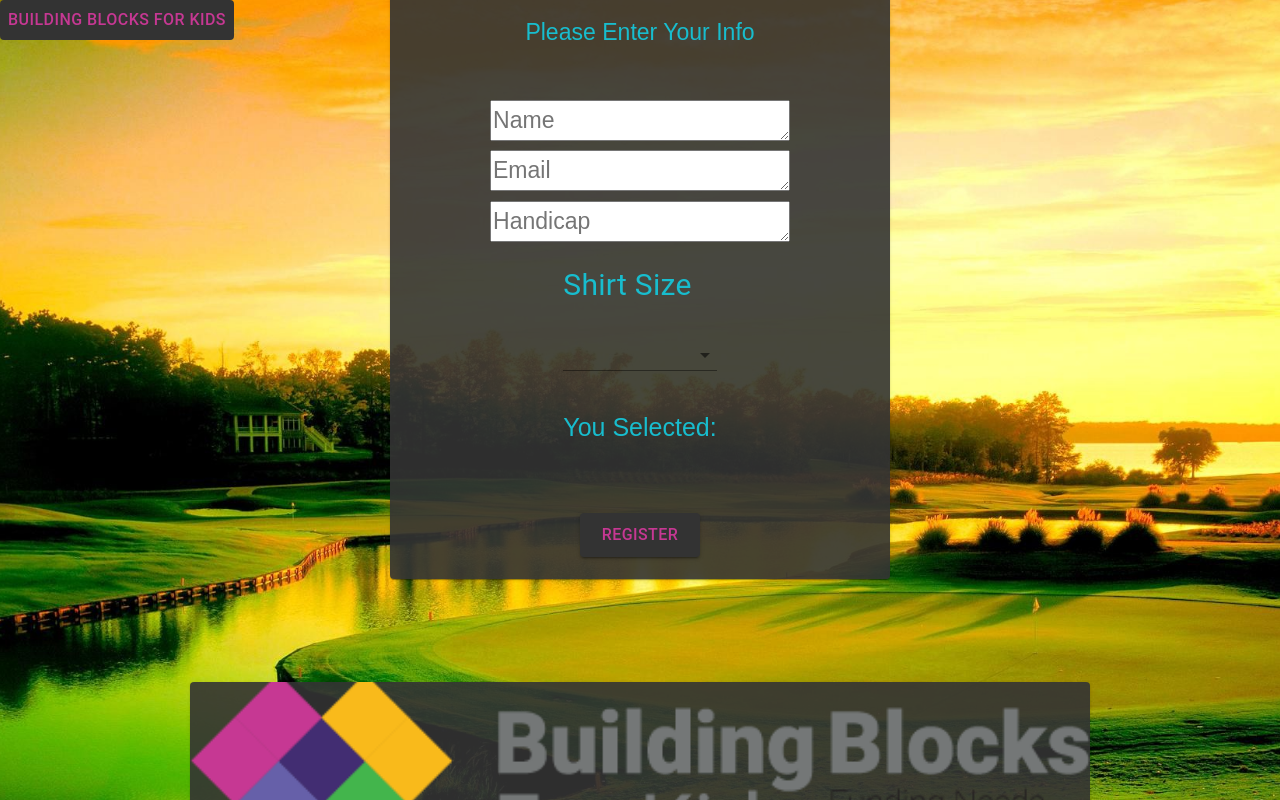
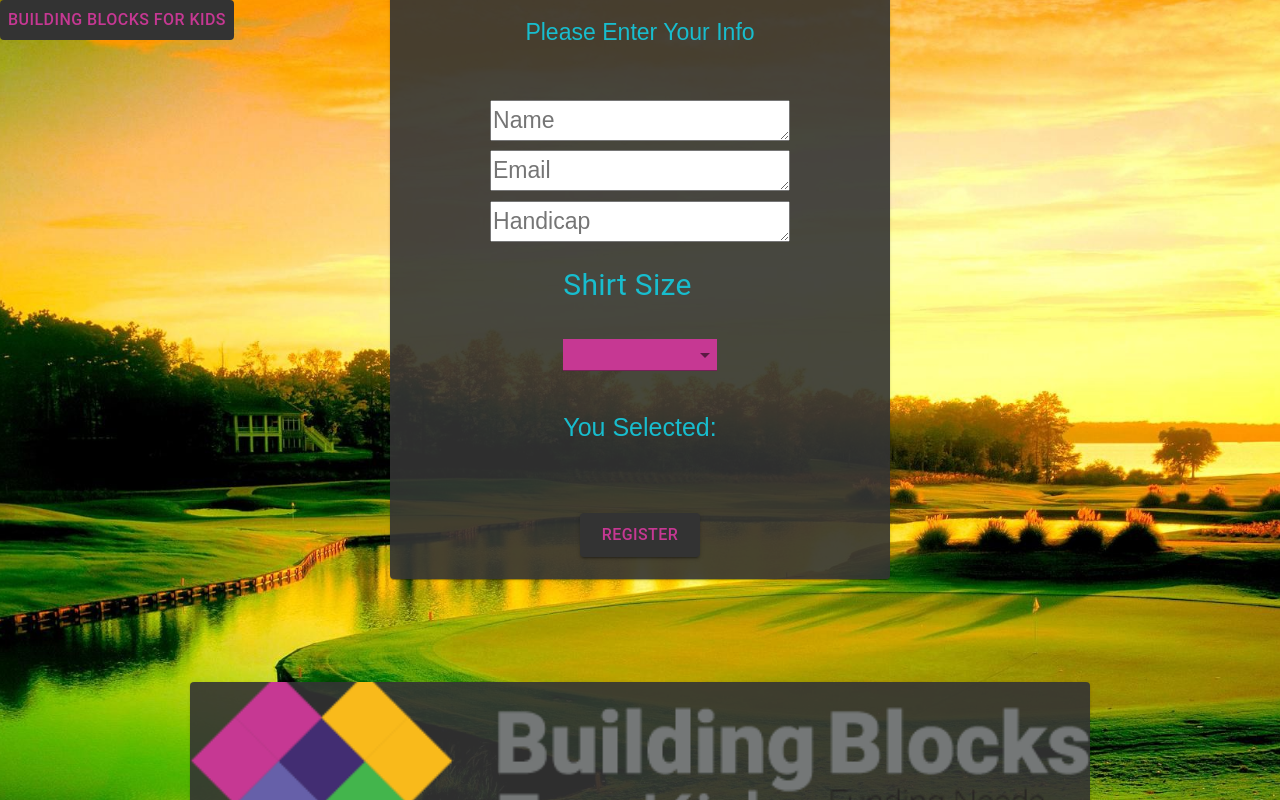
Before and after one commit to nwreese/buildingBlocks, a React (Create React App) app: page /#/Registration in a window 1280 px wide. Shown: the top 800 px of the page. Built offline with nearby package versions, Linux system fonts and the light colour scheme.

Commit message:
reg update

```diff
--- a/src/Components/Registration/Registration.css
+++ b/src/Components/Registration/Registration.css
@@ -23,5 +23,5 @@
   }
  .Blocks {
   color: #18BDCE !important;
-
+ background-color:#C63893 ;
  }
```
